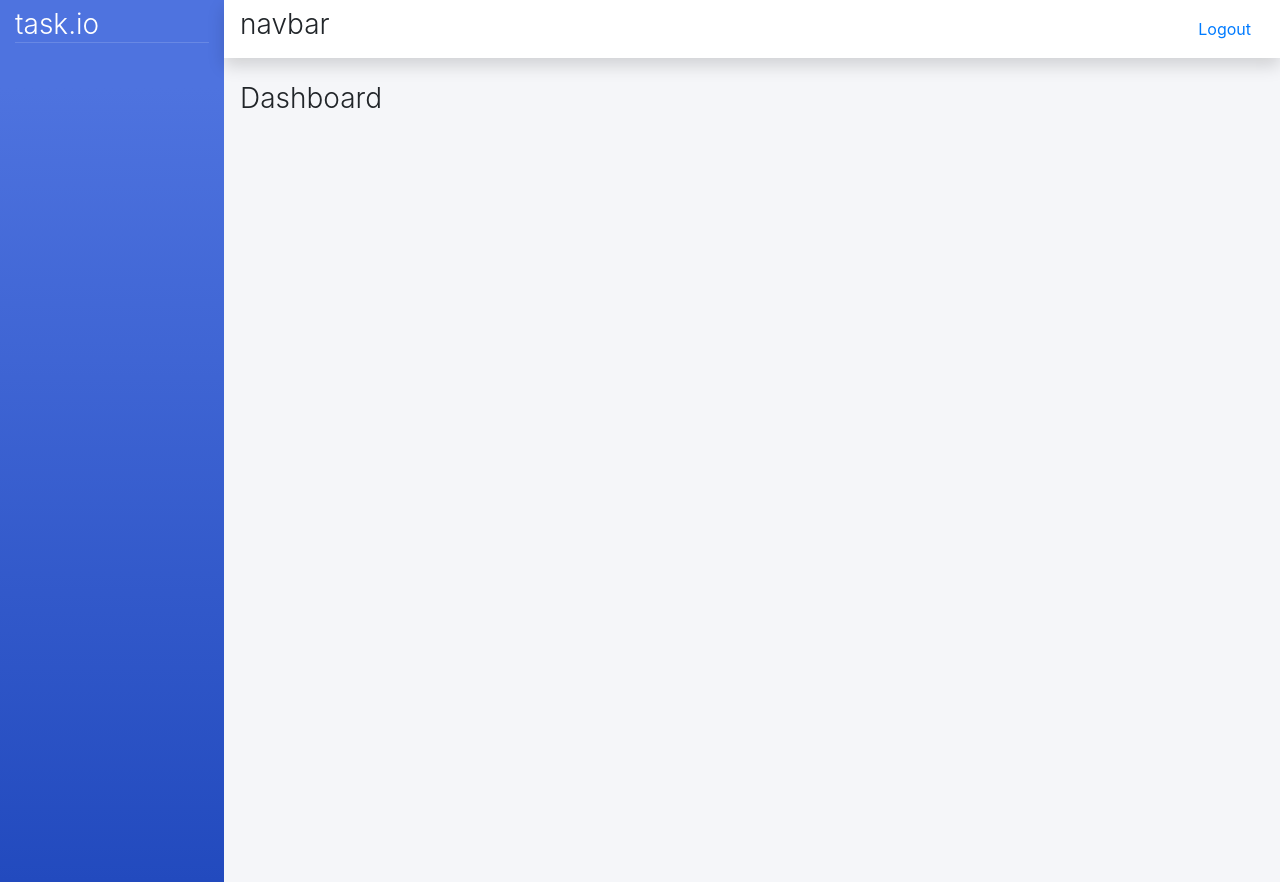
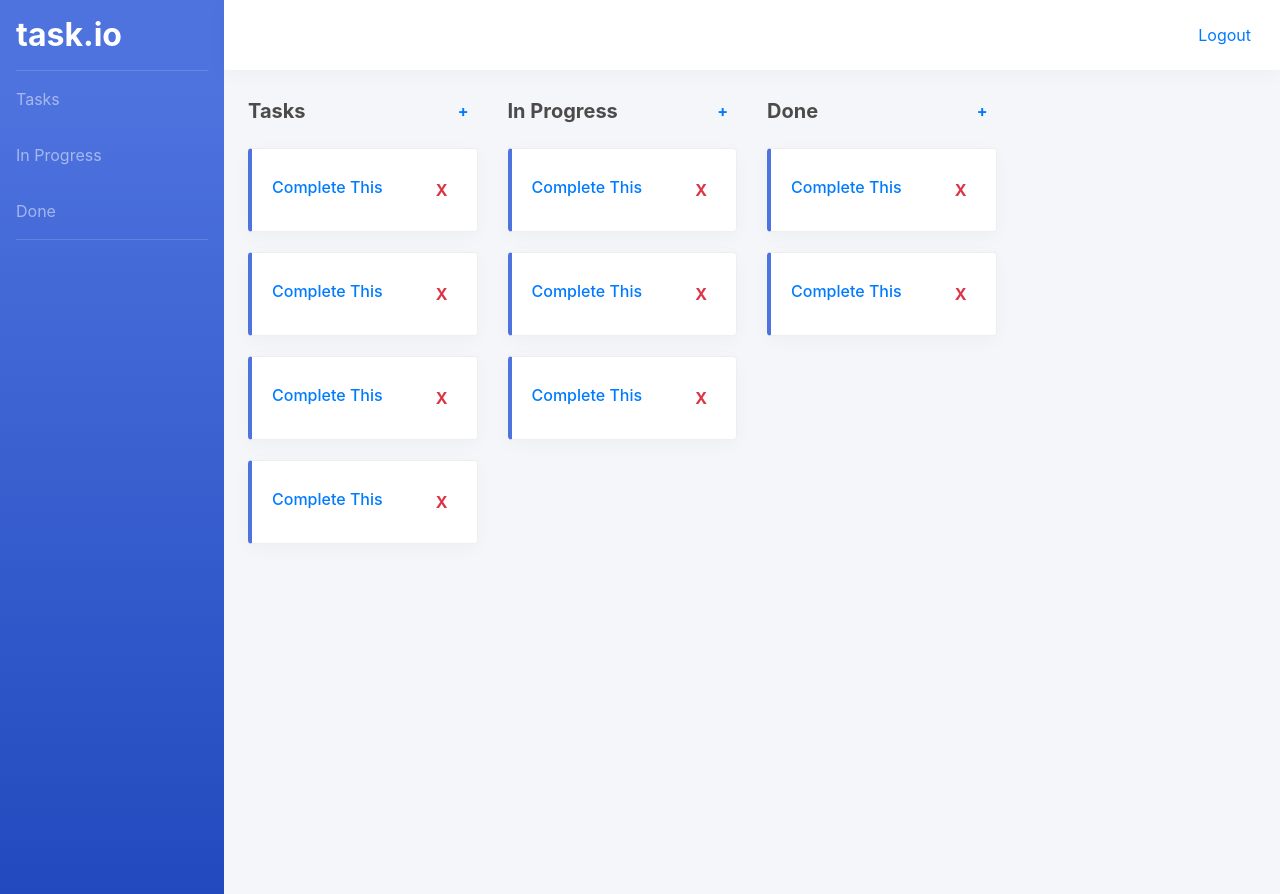
Before and after one commit to v1st/ToDo, a React (Create React App) app in the folder client/: page /dashboard in a window 1280 px wide. Built offline with nearby package versions, Linux system fonts and the light colour scheme.

Commit message:
adding dashboard css

```diff
--- a/client/src/App.css
+++ b/client/src/App.css
@@ -4,8 +4,21 @@
   padding: 0;
 }
 
+a {
+  color: rgba(255, 255, 255, 0.5);
+}
+
+a:hover,
+a:active {
+  color: #fff;
+}
+
 .app {
   min-height: 100vh;
+}
+
+.shadow {
+  box-shadow: 0px 5px 20px rgba(0, 0, 0, 0.03) !important;
 }
 
 .sidebar {
@@ -23,13 +36,27 @@
 
 .content {
   background-color: #f5f6f9;
-
 }
 
 main {
   min-height: 100vh;
+  color: #4c4a4b;
+}
+
+.callout {
+  padding: 1.25rem;
+  margin-top: 1.25rem;
+  margin-bottom: 1.25rem;
+  border: 1px solid #eee;
+  border-left-width: .25rem;
+  border-radius: .25rem;
+}
+
+.callout-primary {
+  border-left-color: #4e73df;
 }
 
 /* #AEAFE8 */
 /* #f5f6f9 */
 /* #FFFFFF */
+/* dark 4c4a4b */
--- /dev/null
+++ b/client/src/components/molecules/Card.jsx
@@ -0,0 +1,18 @@
+import React, { Component } from 'react'
+
+export default class Card extends Component {
+  render() {
+    return (
+      <div className="card callout callout-primary shadow h-100 py-4 mb-2">
+        <div className="row no-gutters align-items-center">
+          <div className="col mr-2">
+            <h6 className="text-primary mb-1">Complete This</h6>
+          </div>
+          <div className="col-auto">
+            <button className="btn text-danger font-weight-bold py-1 px-2">X</button>
+          </div>
+        </div>
+      </div>
+    )
+  }
+}
--- a/client/src/components/organisms/Sidebar.jsx
+++ b/client/src/components/organisms/Sidebar.jsx
@@ -3,9 +3,27 @@ import React, { Component } from 'react'
 export default class Sidebar extends Component {
   render() {
     return (
-      <aside className="sidebar col py-2">
-        <span className="h3 font-weight-light">task.io</span>
-        <hr class="sidebar-divider my-0"></hr>
+      <aside className="sidebar col-2 col-lg-4 px-0">
+        <ul>
+          <a className="h2 nav-link font-weight-bold py-3 mb-0" href="#">task.io</a>
+          <hr className="sidebar-divider mx-3 my-0"></hr>
+          <div className="nav-item">
+            <a className="nav-link py-3" href="#">
+              <span>Tasks</span>
+            </a>
+          </div>
+          <div className="nav-item">
+            <a className="nav-link py-3" href="#">
+              <span>In Progress</span>
+            </a>
+          </div>
+          <div className="nav-item">
+            <a className="nav-link py-3" href="#">
+              <span>Done</span>
+            </a>
+          </div>
+          <hr className="sidebar-divider mx-3 my-0"></hr>
+        </ul>
       </aside>
     )
   }
--- a/client/src/pages/Dashboard.jsx
+++ b/client/src/pages/Dashboard.jsx
@@ -1,5 +1,6 @@
 import React, { Component } from 'react'
 import Sidebar from '../components/organisms/Sidebar';
+import Card from '../components/molecules/Card';
 
 export default class Dashboard extends Component {
   render() {
@@ -8,12 +9,57 @@ export default class Dashboard extends Component {
         <div className="row">
           <Sidebar />
           <div className="content col p-0">
-            <nav className="navbar navbar-expand navbar-light bg-white topbar mb-4 static-top shadow">
-              <h3 className="font-weight-light">navbar</h3>
+            <nav className="navbar navbar-expand navbar-light bg-white topbar py-3 mb-4 static-top shadow">
               <a className="btn btn-link ml-auto" href="/logout" role="button">Logout</a>
             </nav>
-            <main className="px-3">
-              <h3 className="font-weight-light">Dashboard</h3>
+            <main className="px-4 ">
+              <div className="row">
+                <div className="col-12 col-sm-6 col-md-4 col-xl-3 mb-4">
+                  <div className="row no-gutters align-items-center mb-3">
+                    <div className="col">
+                      <h5 className="font-weight-bold mb-0">Tasks</h5>
+                    </div>
+                    <div className="col-auto">
+                      <button className="btn text-primary font-weight-bold py-1 px-2">+</button>
+                    </div>
+                  </div>
+                  <div className="col px-0">
+                    <Card />
+                    <Card />
+                    <Card />
+                    <Card />
+                  </div>
+                </div>
+                <div className="col-12 col-sm-6 col-md-4 col-xl-3 mb-4">
+                  <div className="row no-gutters align-items-center mb-3">
+                    <div className="col">
+                      <h5 className="font-weight-bold mb-0">In Progress</h5>
+                    </div>
+                    <div className="col-auto">
+                      <button className="btn text-primary font-weight-bold py-1 px-2">+</button>
+                    </div>
+                  </div>
+                  <div className="col px-0">
+                    <Card />
+                    <Card />
+                    <Card />
+                  </div>
+                </div>
+                <div className="col-12 col-sm-6 col-md-4 col-xl-3 mb-4">
+                  <div className="row no-gutters align-items-center mb-3">
+                    <div className="col">
+                      <h5 className="font-weight-bold mb-0">Done</h5>
+                    </div>
+                    <div className="col-auto">
+                      <button className="btn text-primary font-weight-bold py-1 px-2">+</button>
+                    </div>
+                  </div>
+                  <div className="col px-0">
+                    <Card />
+                    <Card />
+                  </div>
+                </div>
+              </div>
             </main>
           </div>
         </div>
```
